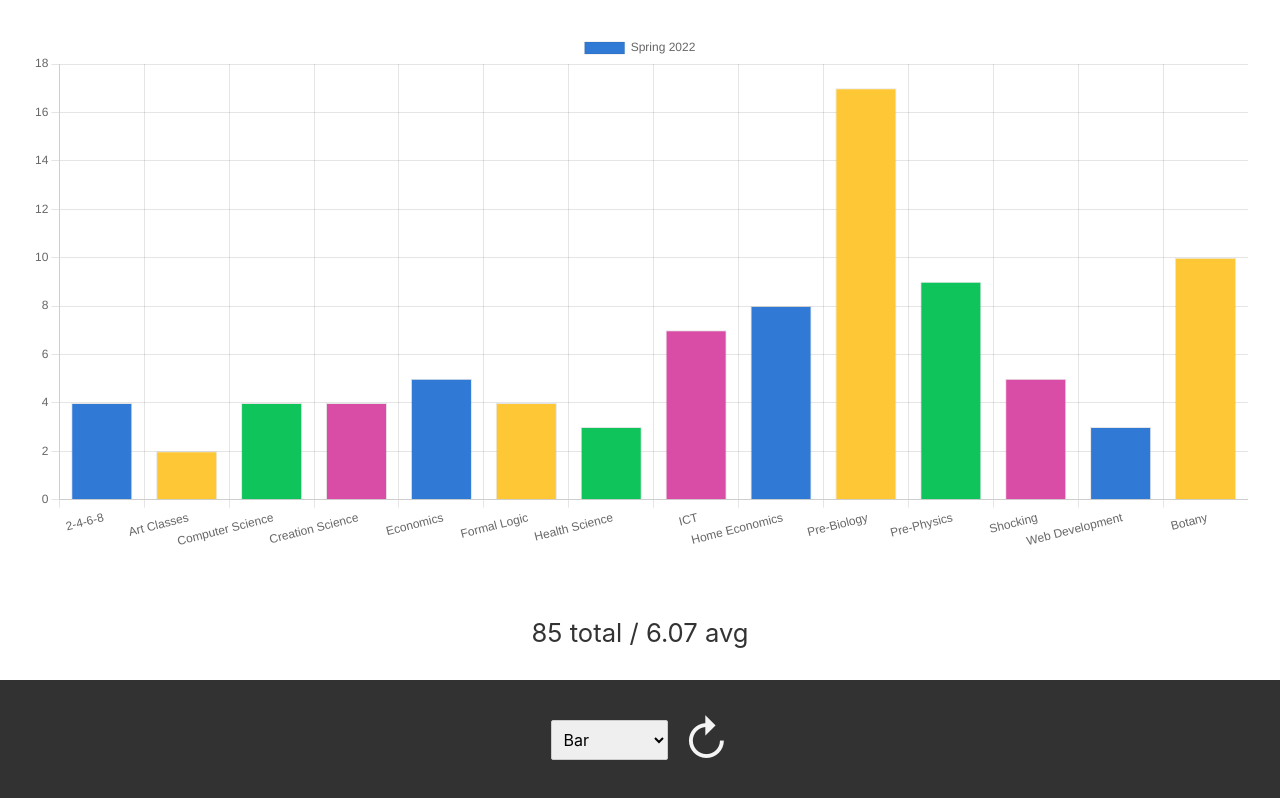
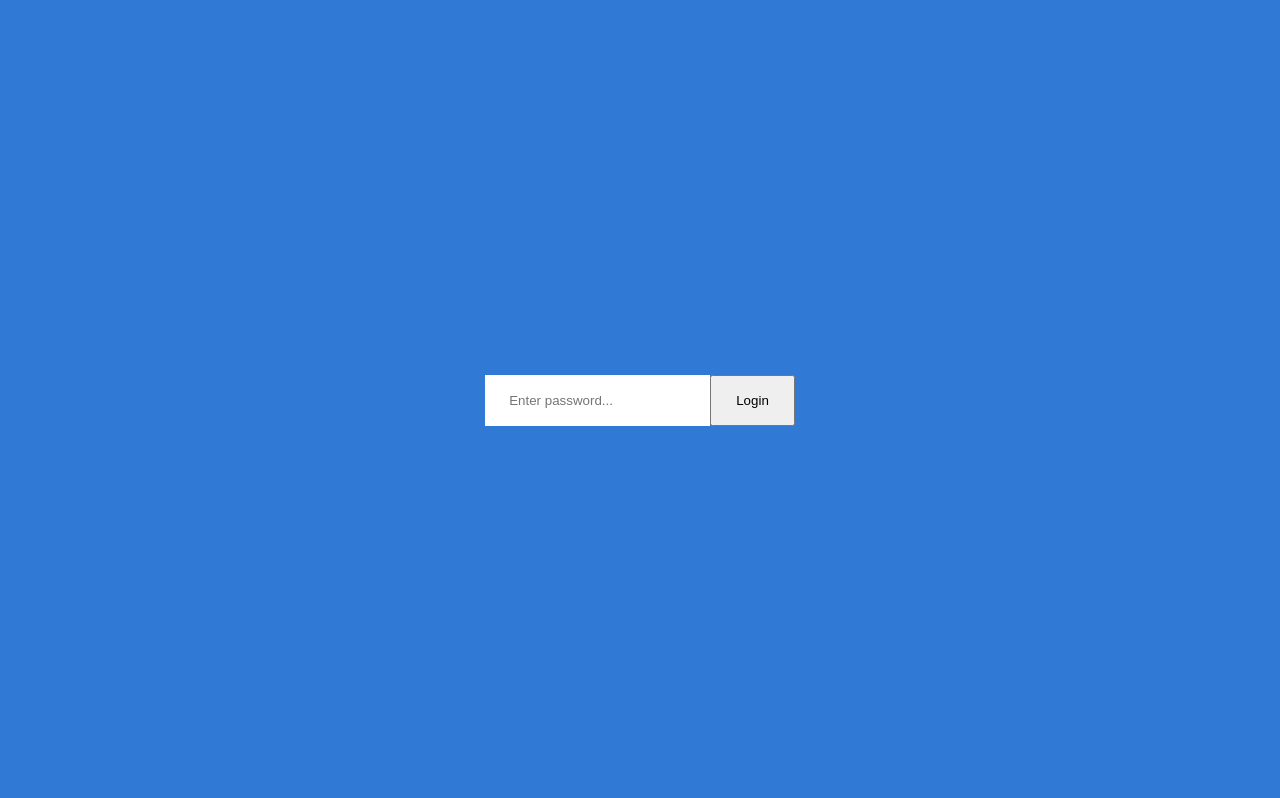
Before and after one commit to bmehder/mfs-tally-report, a Svelte app: page / in a window 1280 px wide. Built offline with nearby package versions, Linux system fonts and the light colour scheme.

Commit message:
poor man's password

```diff
--- a/src/App.svelte
+++ b/src/App.svelte
@@ -25,10 +25,17 @@
   let totalAppointments = 0
   let totalMonthlyAppointments = []
   let error
-  let isAuthorized = true
+  let isAuthorized = false
   let enteredValue = ''
 
-  // $: isAuthorized = enteredValue === PASSWORD
+  const handleLogin = () => {
+    return enteredValue === PASSWORD
+      ? (isAuthorized = true)
+      : (isAuthorized = false)
+  }
+
+  sessionStorage.getItem('isAuthorized') &&
+    (isAuthorized = sessionStorage.getItem('isAuthorized'))
 
   $: chartConfig = {
     type: chartType,
@@ -65,6 +72,7 @@
   $: sessionStorage.setItem('chartType', chartType)
   $: sessionStorage.setItem('startDate', startDate)
   $: sessionStorage.setItem('endDate', endDate)
+  $: sessionStorage.setItem('isAuthorized', isAuthorized)
 
   // Keep dates within a logical range
   $: startDate < '2021-07-18' && (startDate = '2021-07-18')
@@ -151,11 +159,14 @@
 
 {#if !isAuthorized}
   <section>
-    <input
-      name="password"
-      bind:value={enteredValue}
-      placeholder="Enter password..."
-    />
+    <div>
+      <input
+        name="password"
+        bind:value={enteredValue}
+        placeholder="Enter password..."
+      />
+      <button on:click={handleLogin}>Login</button>
+    </div>
   </section>
 {/if}
 
@@ -201,6 +212,15 @@
     padding: 1rem 1.5rem;
     border: none;
     outline: none;
+  }
+
+  section div {
+    display: flex;
+    justify-content: center;
+  }
+
+  section button {
+    padding: 1rem 1.5rem;
   }
 
   main {
```
